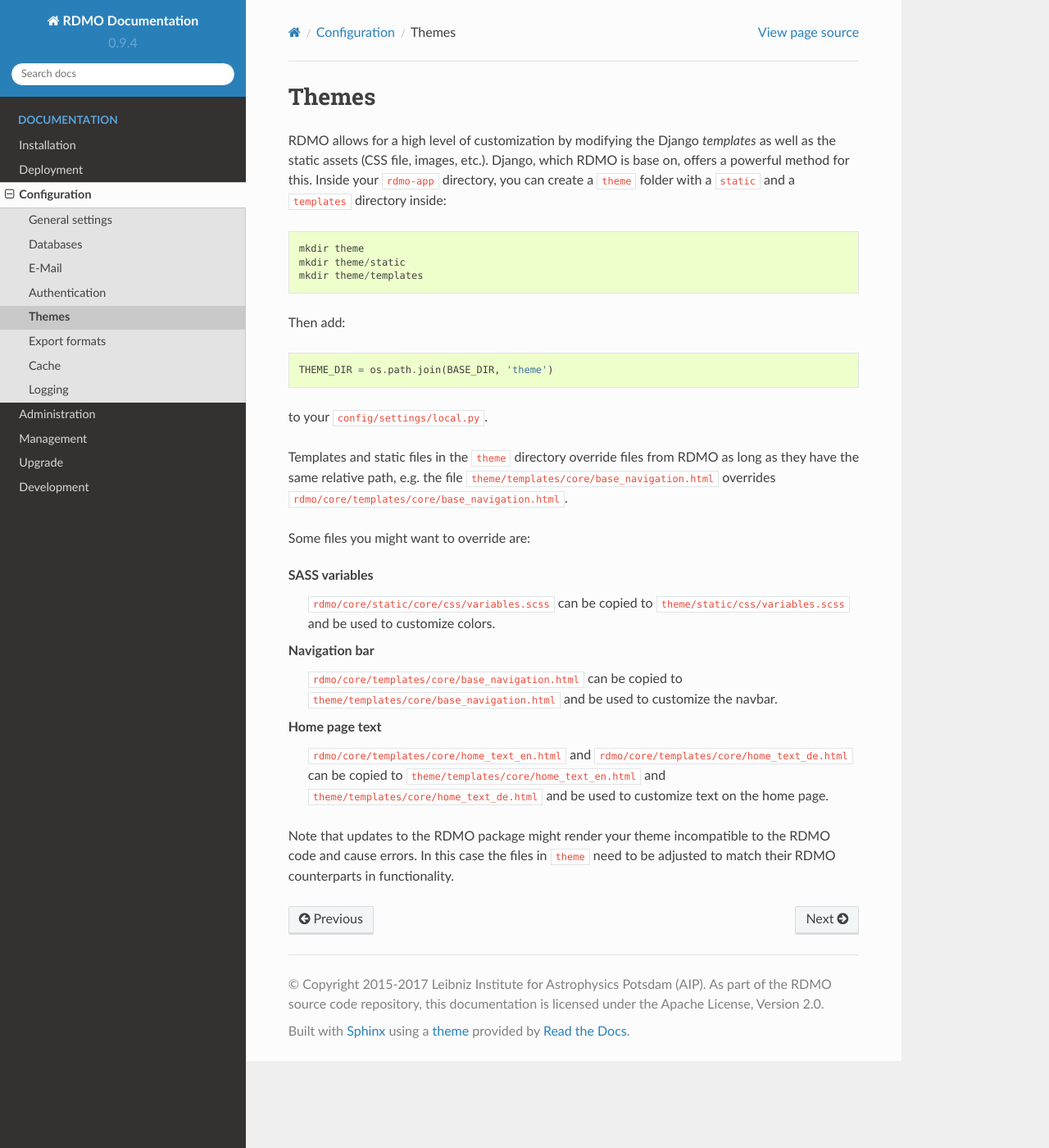
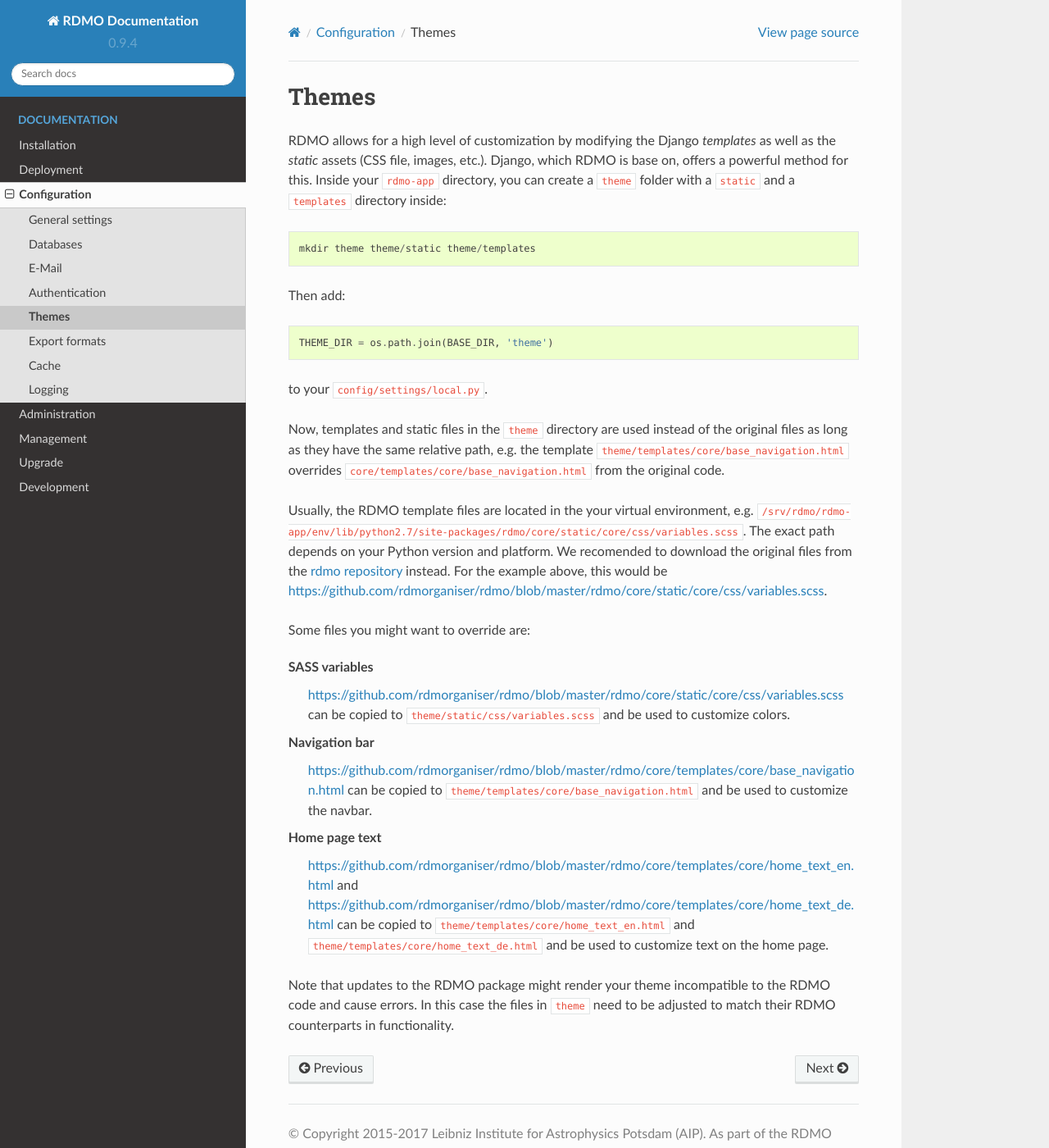
Before and after one commit to rdmorganiser/rdmo-docs, a Sphinx documentation site: the page built from docs/configuration/themes.rst, in a window 1280 px wide and 1400 px high. Shown: the whole window at 82% size. Built offline with Sphinx 7.4.7 and the Read the Docs theme 2.0.0, drawn with Linux system fonts in a browser that asks for light colours.

Commit message:
update themes page

```diff
--- a/docs/configuration/themes.rst
+++ b/docs/configuration/themes.rst
@@ -1,13 +1,11 @@
 Themes
 ------
 
-RDMO allows for a high level of customization by modifying the Django *templates* as well as the static assets (CSS file, images, etc.). Django, which RDMO is base on, offers a powerful method for this. Inside your ``rdmo-app`` directory, you can create a ``theme`` folder with a ``static`` and a ``templates`` directory inside:
+RDMO allows for a high level of customization by modifying the Django *templates* as well as the *static* assets (CSS file, images, etc.). Django, which RDMO is base on, offers a powerful method for this. Inside your ``rdmo-app`` directory, you can create a ``theme`` folder with a ``static`` and a ``templates`` directory inside:
 
 .. code:: python
 
-    mkdir theme
-    mkdir theme/static
-    mkdir theme/templates
+    mkdir theme theme/static theme/templates
 
 Then add:
 
@@ -17,17 +15,19 @@
 
 to your ``config/settings/local.py``.
 
-Templates and static files in the ``theme`` directory override files from RDMO as long as they have the same relative path, e.g. the file ``theme/templates/core/base_navigation.html`` overrides ``rdmo/core/templates/core/base_navigation.html``.
+Now, templates and static files in the ``theme`` directory are used instead of the original files as long as they have the same relative path, e.g. the template ``theme/templates/core/base_navigation.html`` overrides ``core/templates/core/base_navigation.html`` from the original code.
+
+Usually, the RDMO template files are located in the your virtual environment, e.g. ``/srv/rdmo/rdmo-app/env/lib/python2.7/site-packages/rdmo/core/static/core/css/variables.scss``. The exact path depends on your Python version and platform. We recomended to download the original files from the `rdmo repository <https://github.com/rdmorganiser/rdmo>`_ instead. For the example above, this would be https://github.com/rdmorganiser/rdmo/blob/master/rdmo/core/static/core/css/variables.scss.
 
 Some files you might want to override are:
 
 SASS variables
-    ``rdmo/core/static/core/css/variables.scss`` can be copied to ``theme/static/css/variables.scss`` and be used to customize colors.
+    https://github.com/rdmorganiser/rdmo/blob/master/rdmo/core/static/core/css/variables.scss can be copied to ``theme/static/css/variables.scss`` and be used to customize colors.
 
 Navigation bar
-    ``rdmo/core/templates/core/base_navigation.html`` can be copied to ``theme/templates/core/base_navigation.html`` and be used to customize the navbar.
+    https://github.com/rdmorganiser/rdmo/blob/master/rdmo/core/templates/core/base_navigation.html can be copied to ``theme/templates/core/base_navigation.html`` and be used to customize the navbar.
 
 Home page text
-    ``rdmo/core/templates/core/home_text_en.html`` and ``rdmo/core/templates/core/home_text_de.html`` can be copied to ``theme/templates/core/home_text_en.html`` and ``theme/templates/core/home_text_de.html`` and be used to customize text on the home page.
+    https://github.com/rdmorganiser/rdmo/blob/master/rdmo/core/templates/core/home_text_en.html and https://github.com/rdmorganiser/rdmo/blob/master/rdmo/core/templates/core/home_text_de.html can be copied to ``theme/templates/core/home_text_en.html`` and ``theme/templates/core/home_text_de.html`` and be used to customize text on the home page.
 
 Note that updates to the RDMO package might render your theme incompatible to the RDMO code and cause errors. In this case the files in ``theme`` need to be adjusted to match their RDMO counterparts in functionality.
```
